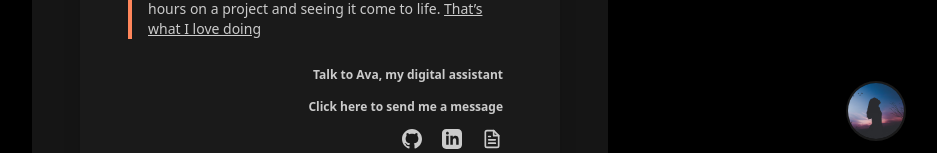
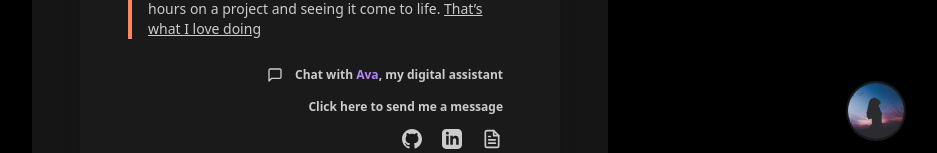
Before and after one commit to jasper-ang/jasper-portfolio-main, a Next.js app: page / in a window 1280 px wide. Shown: the part 613-766 px from the top of the page, without its empty margins (320-1257 px from the left). Built offline with nearby package versions, Linux system fonts and the light colour scheme; no server answers.

Commit message:
touchpoints update

```diff
--- a/src/app/components/avaChatBubble.tsx
+++ b/src/app/components/avaChatBubble.tsx
@@ -27,7 +27,7 @@ export default function AvaChatBubble() {
       <div
         className={`chat chat-end transition-opacity duration-300 ${isHovered ? 'opacity-100' : 'opacity-0'}`}
       >
-        <div className="chat-bubble max-w-xs rounded-2xl bg-neutral px-4 py-2 text-base-content shadow-md">
+        <div className="chat-bubble max-w-xs rounded-2xl bg-neutral px-4 py-2 font-semibold text-base-content shadow-md">
           Hello, I’m Ava, Jasper’s digital assistant. How can I help?
         </div>
       </div>
--- a/src/app/components/hero.tsx
+++ b/src/app/components/hero.tsx
@@ -1,5 +1,24 @@
 import Image from 'next/image';
 import Typewriter from 'typewriter-effect';
+import { useRouter } from 'next/navigation';
+import { MessageSquare } from 'lucide-react';
+
+const AvaChatButton = () => {
+  const router = useRouter();
+
+  const redirectToAva = () => {
+    router.push('/avatar/options'); // Replace '/ava' with the actual path to your Ava page
+  };
+
+  return (
+    <button onClick={redirectToAva} className="btn btn-ghost btn-xs flex items-center space-x-1">
+      <MessageSquare size={16} />
+      <span>
+        Chat with <span className="font-semiboldbold text-primary">Ava</span>, my digital assistant
+      </span>
+    </button>
+  );
+};
 
 export default function Hero({ scrollToContact }: { scrollToContact: () => void }) {
   return (
@@ -60,10 +79,8 @@ export default function Hero({ scrollToContact }: { scrollToContact: () => void
 
       {/* Moved the buttons and social section below the content */}
       <div className="mt-4 flex flex-col items-end gap-2 border-base-content bg-base-100 pl-4 pt-2">
-        {/* Contact Me Button */}
-        <button onClick={scrollToContact} className="btn btn-ghost btn-xs sm:btn-xs">
-          Talk to Ava, my digital assistant{' '}
-        </button>
+        {/* Talk to Ava Button */}
+        <AvaChatButton />
         {/* Contact Me Button */}
         <button onClick={scrollToContact} className="btn btn-ghost btn-xs sm:btn-xs">
           Click here to send me a message
```
